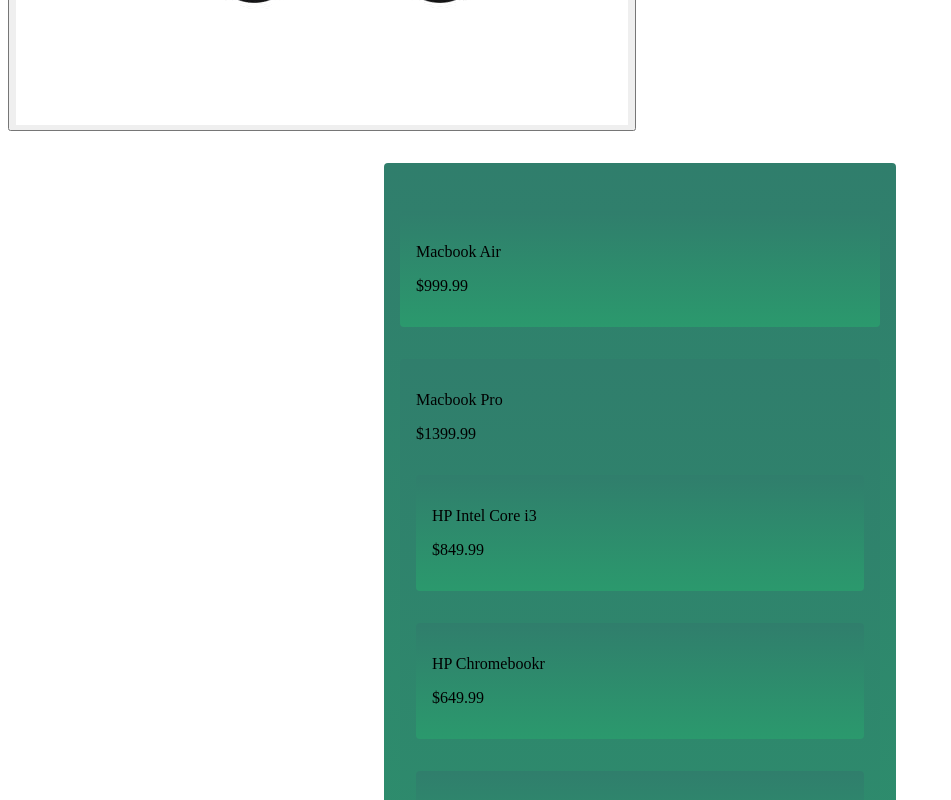
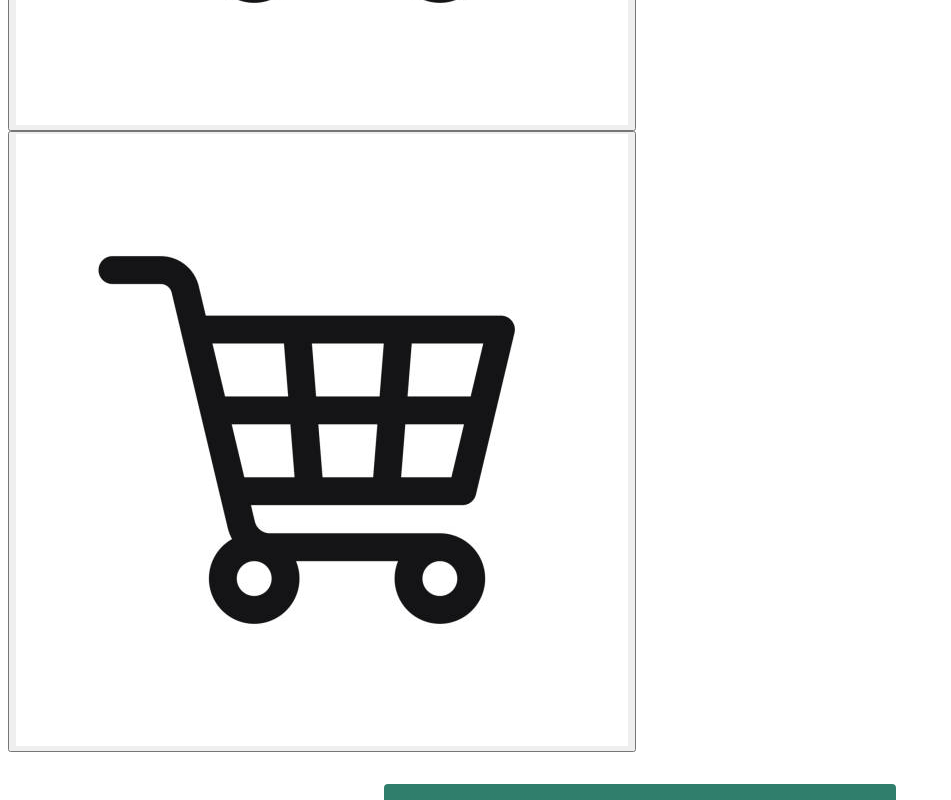
Before and after one commit to NotVeridion/HackUTA2023, a React (Vite) app in the folder HackUTA 2023/HackUTA2023/: page / in a window 1280 px wide. Shown: the part 540-1340 px from the top of the page, without its empty margins (0-951 px from the left). Built offline with nearby package versions, Linux system fonts and the light colour scheme.

Commit message:
moved slb to navbar

```diff
--- a/HackUTA 2023/HackUTA2023/src/components/ShoppingListButton.css
+++ b/HackUTA 2023/HackUTA2023/src/components/ShoppingListButton.css
@@ -0,0 +1,3 @@
+img {
+    width: 30px;
+}
--- a/HackUTA 2023/HackUTA2023/src/components/navbar.jsx
+++ b/HackUTA 2023/HackUTA2023/src/components/navbar.jsx
@@ -1,10 +1,11 @@
 import "./navbar.css"
-
+import ShoppingListButton from "./ShoppingListButton"
 function NavBar()
 {
     return (
         <nav class="navbar">
             <p>Navbar Working</p>
+            <ShoppingListButton></ShoppingListButton>
         </nav>
     )
 }
```
